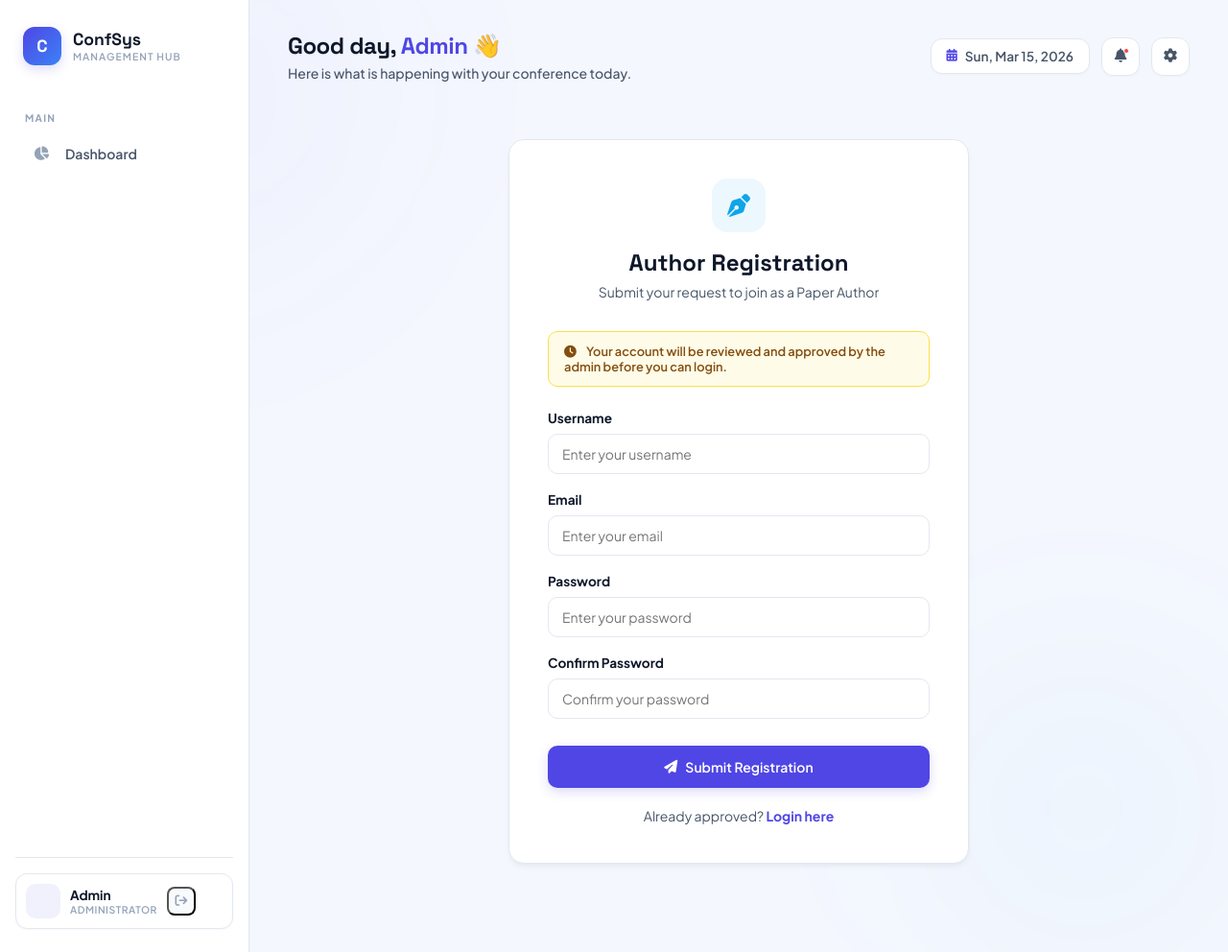
After one commit to selvaraj-aiml/conference-management-system, a Django app: page /author-register/ in a window 1280 px wide. The commit adds this page. Shown: the whole page at 96% size. Run offline with Django 5.2, Linux system fonts and the light colour scheme.

Commit message:
add author registration with admin approval

```diff
--- a/core/urls.py
+++ b/core/urls.py
@@ -1,12 +1,13 @@
 from django.urls import path
 from django.shortcuts import redirect
 from . import views
-from users.views import add_user, submit_paper, register
+from users.views import add_user, submit_paper, register, author_register
 
 urlpatterns = [
     path('', lambda request: redirect('login')),
 
     path('register/', register, name='register'),
+    path('author-register/', author_register, name='author_register'),
 
     path('admin-dashboard/', views.admin_dashboard, name="admin_dashboard"),
     path('author-dashboard/', views.author_dashboard, name="author_dashboard"),
@@ -26,6 +27,8 @@ urlpatterns = [
 
     path('assign-paper/<int:paper_id>/', views.admin_assign_paper_to_session, name='admin_assign_paper_to_session'),
 
+    path('approve-author/<int:user_id>/', views.approve_author, name='approve_author'),
+
     path('register-session/<int:session_id>/', views.register_for_session, name='register_for_session'),
     path('generate-badge/', views.generate_badge, name='generate_badge'),
 ]
--- /dev/null
+++ b/templates/registration/author_register.html
@@ -0,0 +1,75 @@
+{% extends 'base.html' %}
+
+{% block title %}Author Registration | ConfSys{% endblock %}
+
+{% block content %}
+<div style="max-width:480px;margin:60px auto;">
+  <div style="background:var(--c-surface);border:1px solid var(--c-border);border-radius:var(--r);padding:40px;box-shadow:var(--shadow-md);">
+
+    <div style="text-align:center;margin-bottom:32px;">
+      <div style="width:56px;height:56px;border-radius:16px;background:var(--info-dim);color:var(--info);display:flex;align-items:center;justify-content:center;font-size:1.5rem;margin:0 auto 16px;">
+        <i class="fas fa-pen-nib"></i>
+      </div>
+      <h2 style="font-family:var(--f-head);font-size:1.5rem;font-weight:700;color:var(--text-1);">Author Registration</h2>
+      <p style="color:var(--text-2);font-size:0.875rem;margin-top:6px;">Submit your request to join as a Paper Author</p>
+    </div>
+
+    <div style="background:#fefce8;border:1px solid #fde047;border-radius:10px;padding:12px 16px;margin-bottom:24px;font-size:0.8rem;color:#854d0e;font-weight:600;">
+      <i class="fas fa-clock" style="margin-right:8px;"></i>
+      Your account will be reviewed and approved by the admin before you can login.
+    </div>
+
+    {% if messages %}
+    <div style="margin-bottom:20px;">
+      {% for message in messages %}
+      <div style="background:{% if message.tags == 'success' %}#f0fdf4;color:#166534;border:1px solid #bbf7d0{% else %}#fef2f2;color:#991b1b;border:1px solid #fecaca{% endif %};padding:12px 16px;border-radius:10px;font-size:0.875rem;font-weight:600;margin-bottom:8px;">
+        <i class="fas {% if message.tags == 'success' %}fa-check{% else %}fa-xmark{% endif %}" style="margin-right:8px;"></i>{{ message }}
+      </div>
+      {% endfor %}
+    </div>
+    {% endif %}
+
+    <form method="POST">
+      {% csrf_token %}
+
+      <div style="margin-bottom:18px;">
+        <label style="display:block;font-size:0.85rem;font-weight:700;color:var(--text-1);margin-bottom:8px;">Username</label>
+        <input type="text" name="username" placeholder="Enter your username" required
+          style="width:100%;padding:11px 14px;border:1px solid var(--c-border);border-radius:10px;font-size:0.875rem;font-family:var(--f-body);color:var(--text-1);outline:none;background:var(--c-surface);"
+          onfocus="this.style.borderColor='var(--primary)'" onblur="this.style.borderColor='var(--c-border)'">
+      </div>
+
+      <div style="margin-bottom:18px;">
+        <label style="display:block;font-size:0.85rem;font-weight:700;color:var(--text-1);margin-bottom:8px;">Email</label>
+        <input type="email" name="email" placeholder="Enter your email" required
+          style="width:100%;padding:11px 14px;border:1px solid var(--c-border);border-radius:10px;font-size:0.875rem;font-family:var(--f-body);color:var(--text-1);outline:none;background:var(--c-surface);"
+          onfocus="this.style.borderColor='var(--primary)'" onblur="this.style.borderColor='var(--c-border)'">
+      </div>
+
+      <div style="margin-bottom:18px;">
+        <label style="display:block;font-size:0.85rem;font-weight:700;color:var(--text-1);margin-bottom:8px;">Password</label>
+        <input type="password" name="password" placeholder="Enter your password" required
+          style="width:100%;padding:11px 14px;border:1px solid var(--c-border);border-radius:10px;font-size:0.875rem;font-family:var(--f-body);color:var(--text-1);outline:none;background:var(--c-surface);"
+          onfocus="this.style.borderColor='var(--primary)'" onblur="this.style.borderColor='var(--c-border)'">
+      </div>
+
+      <div style="margin-bottom:28px;">
+        <label style="display:block;font-size:0.85rem;font-weight:700;color:var(--text-1);margin-bottom:8px;">Confirm Password</label>
+        <input type="password" name="confirm_password" placeholder="Confirm your password" required
+          style="width:100%;padding:11px 14px;border:1px solid var(--c-border);border-radius:10px;font-size:0.875rem;font-family:var(--f-body);color:var(--text-1);outline:none;background:var(--c-surface);"
+          onfocus="this.style.borderColor='var(--primary)'" onblur="this.style.borderColor='var(--c-border)'">
+      </div>
+
+      <button type="submit" class="btn btn-primary" style="width:100%;justify-content:center;padding:13px;">
+        <i class="fas fa-paper-plane"></i> Submit Registration
+      </button>
+    </form>
+
+    <div style="text-align:center;margin-top:20px;font-size:0.875rem;color:var(--text-2);">
+      Already approved?
+      <a href="{% url 'login' %}" style="color:var(--primary);font-weight:700;text-decoration:none;">Login here</a>
+    </div>
+
+  </div>
+</div>
+{% endblock %}
--- a/users/views.py
+++ b/users/views.py
@@ -97,3 +97,33 @@ def register(request):
             return redirect('participant_dashboard')
 
     return render(request, 'registration/register.html')
+
+
+def author_register(request):
+    if request.user.is_authenticated:
+        return redirect(request.user.get_dashboard_url())
+
+    if request.method == 'POST':
+        username = request.POST.get('username')
+        email = request.POST.get('email')
+        password = request.POST.get('password')
+        confirm_password = request.POST.get('confirm_password')
+
+        if not username or not email or not password:
+            messages.error(request, 'Please fill all fields.')
+        elif User.objects.filter(username=username).exists():
+            messages.error(request, 'Username already taken.')
+        elif password != confirm_password:
+            messages.error(request, 'Passwords do not match.')
+        else:
+            User.objects.create_user(
+                username=username,
+                email=email,
+                password=password,
+                role='author',
+                is_active=False
+            )
+            messages.success(request, 'Registration submitted! Wait for admin approval.')
+            return redirect('login')
+
+    return render(request, 'registration/author_register.html')
```
Also changed, not shown: core/views.py (+31 -7 lines), templates/dashboards/admin_dashboard.html (+41 -17 lines).
